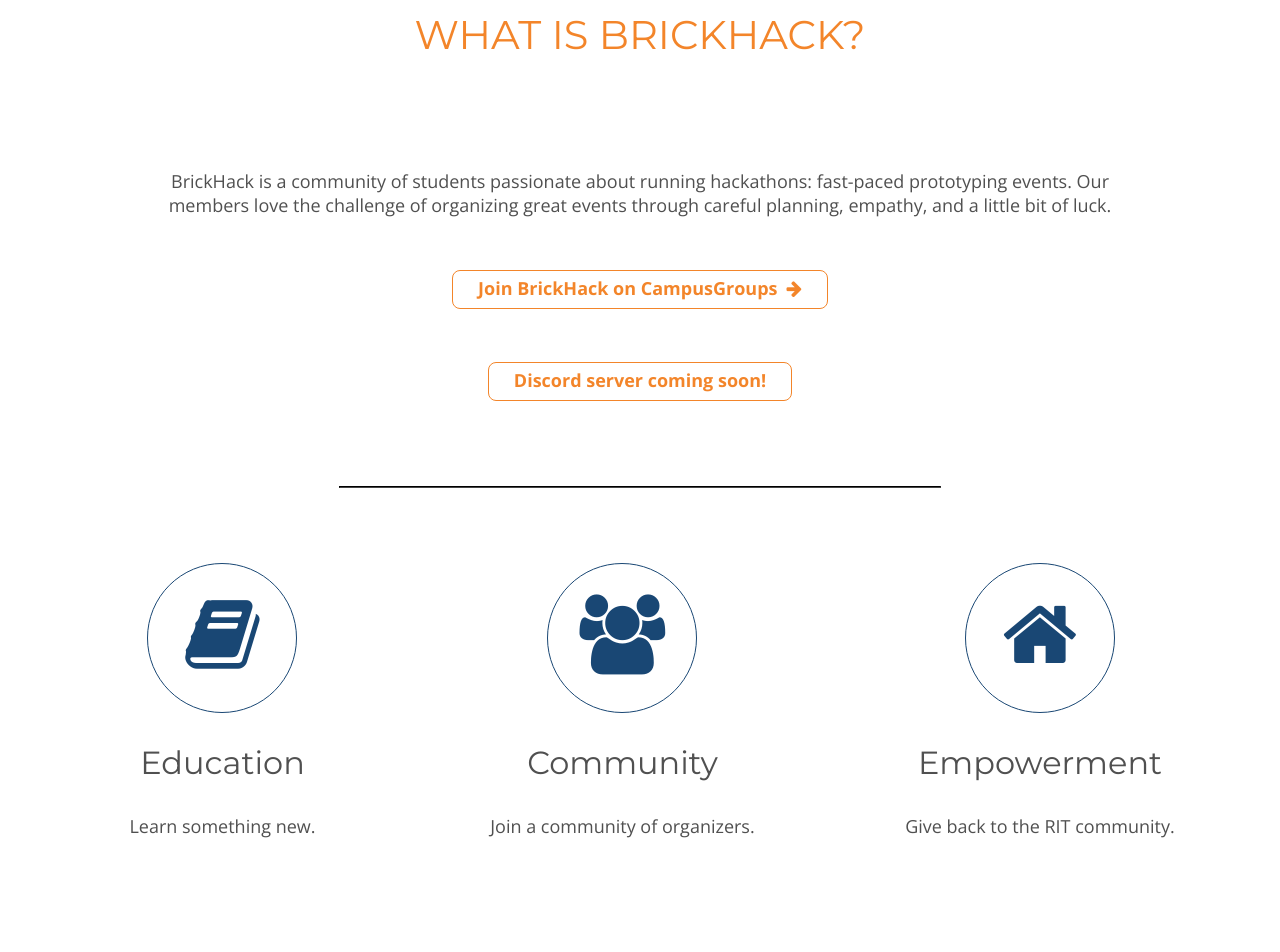
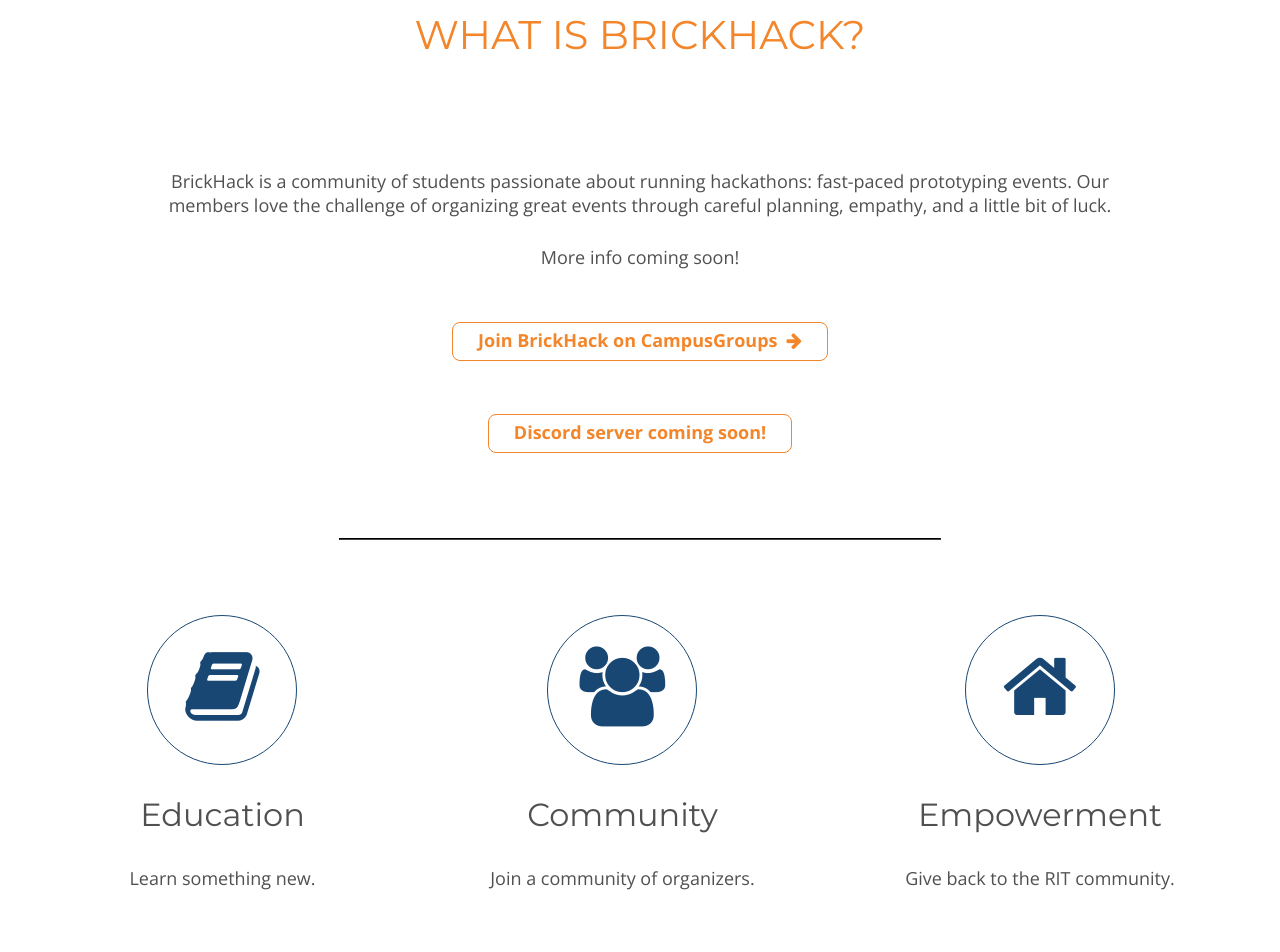
Before and after one commit to codeRIT/coderit.github.io, a Jekyll site: the page built from index.html, in a window 1280 px wide. Shown: the part 980-1932 px from the top of the page. Built offline with Jekyll 4.4.1, drawn with Linux system fonts in a browser that asks for light colours; nearby versions of some CDN libraries; comment, search, counter and statistics services are not loaded; grey boxes are pictures that could not be loaded.

Commit message:
Updated Discord link to indicate disabled state

```diff
--- a/assets/css/main.sass
+++ b/assets/css/main.sass
@@ -93,7 +93,7 @@
 		color: $orange-light
 		border-color: $orange-light
 
-		&:hover
+		&:hover:not(.disabled)
 			background: $orange-light
 			color: $white
 	&.clay
@@ -101,15 +101,17 @@
 		border-color: $clay-light
 		padding-bottom: 10px
 		margin-bottom: 2.5%
-		&:hover
+		&:hover:not(.disabled)
 			background: $clay-light
 			color: $white
 	&.blue
 		color: $blue-light
 		border-color: $blue-light
-		&:hover
+		&:hover:not(.disabled)
 			background: $blue-light
 			color: $white
+	&.disabled
+		cursor: not-allowed
 
 .banner
 	box-sizing: border-box
--- a/index.html
+++ b/index.html
@@ -12,10 +12,10 @@
 <div id="about" class="section container">
   <h2 class="title coderit">WHAT IS BRICKHACK?</h2>
   <div class="grid-cta three">
-    <!-- <p>codeRIT is a community of students who like to make things. We empower all RIT students, especially newcomers, with the tools and knowledge necessary to become successful makers.</p> -->
     <p>BrickHack is a community of students passionate about running hackathons: fast-paced prototyping events. Our members love the challenge of organizing great events through careful planning, empathy, and a little bit of luck.</p>
+    <p>More info coming soon!</p>
     <p class="center"><a href="https://campusgroups.rit.edu/BrickHack/club_signup" class="button orange">Join BrickHack on CampusGroups<span class="fa fa-arrow-right icon-space-l"></span></a></p>
-    <p class="center"><span class="button orange">Discord server coming soon!</span></p>
+    <p class="center"><span class="button orange disabled">Discord server coming soon!</span></p>
     <hr/>
     <div class="col center badge-cta">
       <i class="fa fa-book fa-5x badge-icon coderit"></i>
```
Also changed, not shown: 5 other files.
